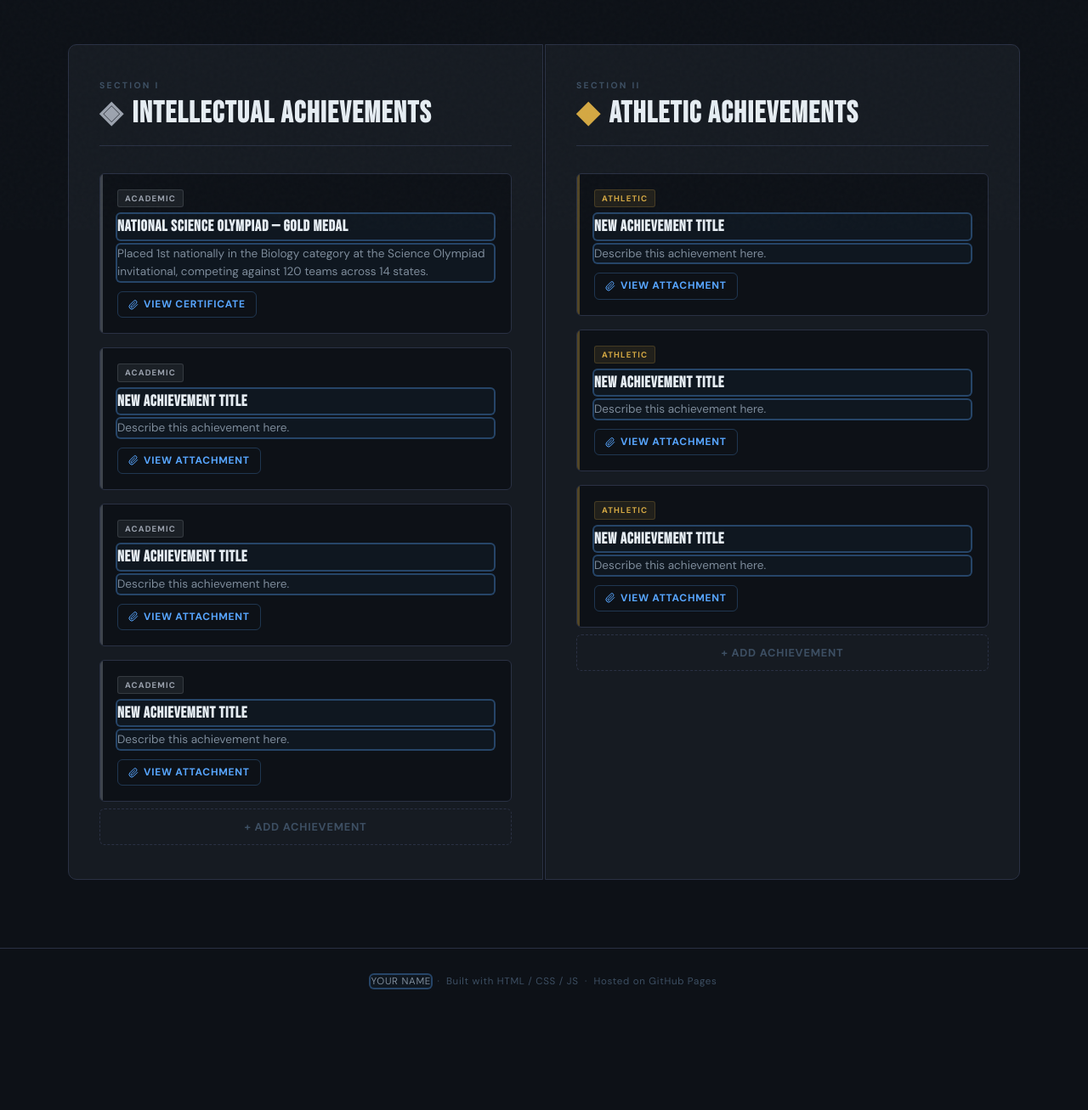
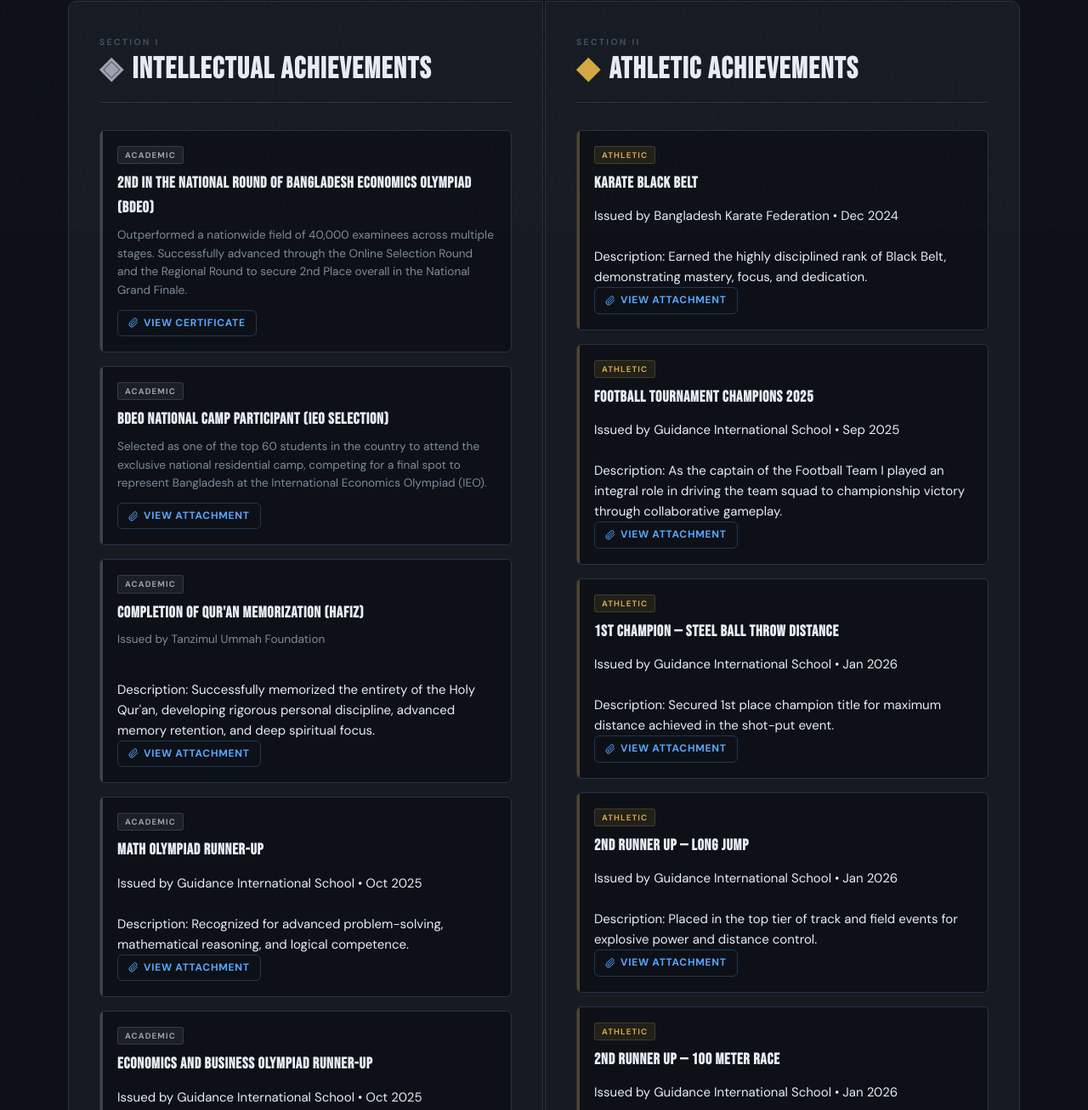
Before and after one commit to shaheerlegend/shaheer-achievments, a plain HTML site: page index.html in a window 1280 px wide. Shown: the part 529-1836 px from the top of the page at 85% size. Before the commit the page ends 1725 px from the top, so only its background shows below. Drawn offline with Linux system fonts and the light colour scheme.

Commit message:
Update index.html

```diff
--- a/index.html
+++ b/index.html
@@ -475,7 +475,7 @@
 
   </style>
 </head>
-<body class="edit-mode">
+<body class="">
 
   <!-- ======================================================
        TOP BAR
@@ -498,7 +498,7 @@
   </header>
 
   <!-- Edit-mode status bar -->
-  <div class="edit-bar visible" id="editBar">
+  <div class="edit-bar" id="editBar">
     <div>
       <strong>✏ Edit Mode Active</strong>
       &nbsp;— click any text to edit it directly.
@@ -517,13 +517,13 @@
     <p class="hero__eyebrow">Personal Portfolio</p>
 
     <!-- ▶ CHANGE YOUR NAME HERE — also editable in Admin edit mode -->
-    <h1 class="hero__name" id="heroName" contenteditable="true" spellcheck="false">shaheer&nbsp; d. hasnain<br><span id="heroSubtitle" contenteditable="true" spellcheck="false">philosopher</span>
+    <h1 class="hero__name" id="heroName" contenteditable="false" spellcheck="false">shaheer&nbsp; d. hasnain<br><span id="heroSubtitle" contenteditable="false" spellcheck="false">philosopher</span>
     </h1>
 
     <hr class="hero__divider">
 
     <!-- ▶ CHANGE YOUR TAGLINE HERE -->
-    <p class="hero__tagline" id="heroTagline" contenteditable="true" spellcheck="false"><span style="color: rgb(245, 245, 245); font-family: -apple-system, BlinkMacSystemFont, &quot;Segoe UI&quot;, Roboto, Helvetica, Arial, sans-serif; font-size: 14px; background-color: rgb(12, 16, 20);">🌿𝐈𝐧 𝐚 𝐰𝐨𝐫𝐥𝐝 𝐰𝐡𝐞𝐫𝐞 𝐲𝐨𝐮 𝐜𝐚𝐧 𝐛𝐞 𝐚𝐧𝐲𝐭𝐡𝐢𝐧𝐠, 𝐁𝐞 𝐤𝐢𝐧𝐝.</span><br style="color: rgb(245, 245, 245); font-family: -apple-system, BlinkMacSystemFont, &quot;Segoe UI&quot;, Roboto, Helvetica, Arial, sans-serif; font-size: 14px; background-color: rgb(12, 16, 20);"><span style="color: rgb(245, 245, 245); font-family: -apple-system, BlinkMacSystemFont, &quot;Segoe UI&quot;, Roboto, Helvetica, Arial, sans-serif; font-size: 14px; background-color: rgb(12, 16, 20);">🌿𝐇𝐞𝐚𝐯𝐞𝐧𝐥𝐲 𝐁𝐥𝐞𝐬𝐬𝐞𝐝.</span><br style="color: rgb(245, 245, 245); font-family: -apple-system, BlinkMacSystemFont, &quot;Segoe UI&quot;, Roboto, Helvetica, Arial, sans-serif; font-size: 14px; background-color: rgb(12, 16, 20);"><span style="color: rgb(245, 245, 245); font-family: -apple-system, BlinkMacSystemFont, &quot;Segoe UI&quot;, Roboto, Helvetica, Arial, sans-serif; font-size: 14px; background-color: rgb(12, 16, 20);">🌿𝐒𝐩𝐞𝐤𝐢𝐧𝐠𝐫.</span></p>
+    <p class="hero__tagline" id="heroTagline" contenteditable="false" spellcheck="false"><span style="color: rgb(245, 245, 245); font-family: -apple-system, BlinkMacSystemFont, &quot;Segoe UI&quot;, Roboto, Helvetica, Arial, sans-serif; font-size: 14px; background-color: rgb(12, 16, 20);">🌿𝐈𝐧 𝐚 𝐰𝐨𝐫𝐥𝐝 𝐰𝐡𝐞𝐫𝐞 𝐲𝐨𝐮 𝐜𝐚𝐧 𝐛𝐞 𝐚𝐧𝐲𝐭𝐡𝐢𝐧𝐠, 𝐁𝐞 𝐤𝐢𝐧𝐝.</span><br style="color: rgb(245, 245, 245); font-family: -apple-system, BlinkMacSystemFont, &quot;Segoe UI&quot;, Roboto, Helvetica, Arial, sans-serif; font-size: 14px; background-color: rgb(12, 16, 20);"><span style="color: rgb(245, 245, 245); font-family: -apple-system, BlinkMacSystemFont, &quot;Segoe UI&quot;, Roboto, Helvetica, Arial, sans-serif; font-size: 14px; background-color: rgb(12, 16, 20);">🌿𝐇𝐞𝐚𝐯𝐞𝐧𝐥𝐲 𝐁𝐥𝐞𝐬𝐬𝐞𝐝.</span><br style="color: rgb(245, 245, 245); font-family: -apple-system, BlinkMacSystemFont, &quot;Segoe UI&quot;, Roboto, Helvetica, Arial, sans-serif; font-size: 14px; background-color: rgb(12, 16, 20);"><span style="color: rgb(245, 245, 245); font-family: -apple-system, BlinkMacSystemFont, &quot;Segoe UI&quot;, Roboto, Helvetica, Arial, sans-serif; font-size: 14px; background-color: rgb(12, 16, 20);">🌿𝐒𝐩𝐞𝐤𝐢𝐧𝐠𝐫.</span></p>
   </section>
 
   <!-- ======================================================
@@ -543,13 +543,9 @@
         <!-- ACHIEVEMENT CARD — duplicate this block to add more -->
         <article class="card" style="opacity: 1; transform: translateY(0px) translateX(0px); transition: opacity 0.5s, transform 0.5s, border-color 0.2s, box-shadow 0.2s;">
           <span class="card__badge">Academic</span>
-          <h3 class="card__title" contenteditable="true" spellcheck="false">
-            National Science Olympiad — Gold Medal
-          </h3>
-          <p class="card__desc" contenteditable="true" spellcheck="false">
-            Placed 1st nationally in the Biology category at the Science Olympiad
-            invitational, competing against 120 teams across 14 states.
-          </p>
+          <h3 class="card__title" contenteditable="false" spellcheck="false">2nd in the National Round of Bangladesh Economics Olympiad (bdeo)</h3>
+          <p class="card__desc" contenteditable="false" spellcheck="false">
+            Outperformed a nationwide field of 40,000 examinees across multiple stages. Successfully advanced through the Online Selection Round and the Regional Round to secure 2nd Place overall in the National Grand Finale.</p>
           <!--
             ▶ TO LINK A FILE: Replace "#" with the path to your file in your
               GitHub repo, e.g. "assets/certificates/science-olympiad.pdf"
@@ -564,38 +560,42 @@
 
 
 
-      <article class="card">
+      <article class="card" style="opacity: 1; transform: translateY(0px) translateX(0px); transition: opacity 0.5s 0.07s, transform 0.5s 0.07s, border-color 0.2s, box-shadow 0.2s;">
           <span class="card__badge">Academic</span>
-          <h3 class="card__title" contenteditable="true" spellcheck="false">
-            New Achievement Title
-          </h3>
-          <p class="card__desc" contenteditable="true" spellcheck="false">
-            Describe this achievement here.
-          </p>
+          <h3 class="card__title" contenteditable="false" spellcheck="false">BDEO National Camp Participant (IEO Selection)</h3>
+          <p class="card__desc" contenteditable="false" spellcheck="false">Selected as one of the top 60 students in the country to attend the exclusive national residential camp, competing for a final spot to represent Bangladesh at the International Economics Olympiad (IEO).</p>
+          <a class="card__attachment" href="#" target="_blank" rel="noopener">
+            <svg viewBox="0 0 24 24"><path d="M21.44 11.05l-9.19 9.19a6 6 0 0 1-8.49-8.49l9.19-9.19a4 4 0 0 1 5.66 5.66l-9.2 9.19a2 2 0 0 1-2.83-2.83l8.49-8.48"></path></svg>
+            View Attachment
+          </a>
+        </article><article class="card" style="opacity: 1; transform: translateY(0px) translateX(0px); transition: opacity 0.5s 0.14s, transform 0.5s 0.14s, border-color 0.2s, box-shadow 0.2s;">
+          <span class="card__badge">Academic</span>
+          <h3 class="card__title" contenteditable="false" spellcheck="false">Completion of Qur'an Memorization (Hafiz)</h3>
+          <p class="card__desc" contenteditable="false" spellcheck="false">Issued by&nbsp;Tanzimul Ummah Foundation<div><br><div>Description: Successfully memorized the entirety of the Holy Qur'an, developing rigorous personal discipline, advanced memory retention, and deep spiritual focus.</div></div></p>
+          <a class="card__attachment" href="#" target="_blank" rel="noopener">
+            <svg viewBox="0 0 24 24"><path d="M21.44 11.05l-9.19 9.19a6 6 0 0 1-8.49-8.49l9.19-9.19a4 4 0 0 1 5.66 5.66l-9.2 9.19a2 2 0 0 1-2.83-2.83l8.49-8.48"></path></svg>
+            View Attachment
+          </a>
+        </article><article class="card" style="opacity: 1; transform: translateY(0px) translateX(0px); transition: opacity 0.5s 0.21s, transform 0.5s 0.21s, border-color 0.2s, box-shadow 0.2s;">
+          <span class="card__badge">Academic</span>
+          <h3 class="card__title" contenteditable="false" spellcheck="false">Math Olympiad Runner-up</h3>
+          <p class="card__desc" contenteditable="false" spellcheck="false"><div>Issued by Guidance International School • Oct 2025</div><div><br></div><div>Description: Recognized for advanced problem-solving, mathematical reasoning, and logical competence.</div></p>
           <a class="card__attachment" href="#" target="_blank" rel="noopener">
             <svg viewBox="0 0 24 24"><path d="M21.44 11.05l-9.19 9.19a6 6 0 0 1-8.49-8.49l9.19-9.19a4 4 0 0 1 5.66 5.66l-9.2 9.19a2 2 0 0 1-2.83-2.83l8.49-8.48"></path></svg>
             View Attachment
           </a>
         </article><article class="card">
           <span class="card__badge">Academic</span>
-          <h3 class="card__title" contenteditable="true" spellcheck="false">
-            New Achievement Title
-          </h3>
-          <p class="card__desc" contenteditable="true" spellcheck="false">
-            Describe this achievement here.
-          </p>
+          <h3 class="card__title" contenteditable="false" spellcheck="false">Economics and Business Olympiad Runner-up</h3>
+          <p class="card__desc" contenteditable="false" spellcheck="false"><div>Issued by Guidance International School • Oct 2025</div><div><br></div><div>Description: Awarded Runner-up position for demonstrating exceptional academic knowledge in commerce and business disciplines.</div></p>
           <a class="card__attachment" href="#" target="_blank" rel="noopener">
             <svg viewBox="0 0 24 24"><path d="M21.44 11.05l-9.19 9.19a6 6 0 0 1-8.49-8.49l9.19-9.19a4 4 0 0 1 5.66 5.66l-9.2 9.19a2 2 0 0 1-2.83-2.83l8.49-8.48"></path></svg>
             View Attachment
           </a>
         </article><article class="card">
           <span class="card__badge">Academic</span>
-          <h3 class="card__title" contenteditable="true" spellcheck="false">
-            New Achievement Title
-          </h3>
-          <p class="card__desc" contenteditable="true" spellcheck="false">
-            Describe this achievement here.
-          </p>
+          <h3 class="card__title" contenteditable="false" spellcheck="false">Science Project 2nd Runner-up</h3>
+          <p class="card__desc" contenteditable="false" spellcheck="false"><div>Issued by Guidance International School • Oct 2025</div><div><br></div><div>Description: Secured podium placement for innovative project design and practical scientific analysis.</div></p>
           <a class="card__attachment" href="#" target="_blank" rel="noopener">
             <svg viewBox="0 0 24 24"><path d="M21.44 11.05l-9.19 9.19a6 6 0 0 1-8.49-8.49l9.19-9.19a4 4 0 0 1 5.66 5.66l-9.2 9.19a2 2 0 0 1-2.83-2.83l8.49-8.48"></path></svg>
             View Attachment
@@ -619,38 +619,50 @@
       <div class="achievements" id="athletic-list">
 
 
-      <article class="card">
+      <article class="card" style="opacity: 1; transform: translateY(0px) translateX(0px); transition: opacity 0.5s 0.28s, transform 0.5s 0.28s, border-color 0.2s, box-shadow 0.2s;">
           <span class="card__badge">Athletic</span>
-          <h3 class="card__title" contenteditable="true" spellcheck="false">
-            New Achievement Title
-          </h3>
-          <p class="card__desc" contenteditable="true" spellcheck="false">
-            Describe this achievement here.
-          </p>
+          <h3 class="card__title" contenteditable="false" spellcheck="false">Karate Black Belt</h3>
+          <p class="card__desc" contenteditable="false" spellcheck="false"><div>Issued by Bangladesh Karate Federation • Dec 2024</div><div><br></div><div>Description: Earned the highly disciplined rank of Black Belt, demonstrating mastery, focus, and dedication.</div></p>
+          <a class="card__attachment" href="#" target="_blank" rel="noopener">
+            <svg viewBox="0 0 24 24"><path d="M21.44 11.05l-9.19 9.19a6 6 0 0 1-8.49-8.49l9.19-9.19a4 4 0 0 1 5.66 5.66l-9.2 9.19a2 2 0 0 1-2.83-2.83l8.49-8.48"></path></svg>
+            View Attachment
+          </a>
+        </article><article class="card" style="opacity: 1; transform: translateY(0px) translateX(0px); transition: opacity 0.5s 0.35s, transform 0.5s 0.35s, border-color 0.2s, box-shadow 0.2s;">
+          <span class="card__badge">Athletic</span>
+          <h3 class="card__title" contenteditable="false" spellcheck="false">Football Tournament Champions 2025&nbsp;</h3>
+          <p class="card__desc" contenteditable="false" spellcheck="false"><div>Issued by Guidance International School • Sep 2025</div><div><br></div><div>Description: As the captain of the Football Team I played an integral role in driving the team squad to championship victory through collaborative gameplay.</div></p>
+          <a class="card__attachment" href="#" target="_blank" rel="noopener">
+            <svg viewBox="0 0 24 24"><path d="M21.44 11.05l-9.19 9.19a6 6 0 0 1-8.49-8.49l9.19-9.19a4 4 0 0 1 5.66 5.66l-9.2 9.19a2 2 0 0 1-2.83-2.83l8.49-8.48"></path></svg>
+            View Attachment
+          </a>
+        </article><article class="card" style="opacity: 1; transform: translateY(0px) translateX(0px); transition: opacity 0.5s 0.42s, transform 0.5s 0.42s, border-color 0.2s, box-shadow 0.2s;">
+          <span class="card__badge">Athletic</span>
+          <h3 class="card__title" contenteditable="false" spellcheck="false">1st Champion — Steel Ball Throw Distance</h3>
+          <p class="card__desc" contenteditable="false" spellcheck="false"><div>Issued by Guidance International School • Jan 2026</div><div><br></div><div>Description: Secured 1st place champion title for maximum distance achieved in the shot-put event.</div></p>
           <a class="card__attachment" href="#" target="_blank" rel="noopener">
             <svg viewBox="0 0 24 24"><path d="M21.44 11.05l-9.19 9.19a6 6 0 0 1-8.49-8.49l9.19-9.19a4 4 0 0 1 5.66 5.66l-9.2 9.19a2 2 0 0 1-2.83-2.83l8.49-8.48"></path></svg>
             View Attachment
           </a>
         </article><article class="card">
           <span class="card__badge">Athletic</span>
-          <h3 class="card__title" contenteditable="true" spellcheck="false">
-            New Achievement Title
-          </h3>
-          <p class="card__desc" contenteditable="true" spellcheck="false">
-            Describe this achievement here.
-          </p>
+          <h3 class="card__title" contenteditable="false" spellcheck="false">2nd Runner up — Long Jump</h3>
+          <p class="card__desc" contenteditable="false" spellcheck="false"><div>Issued by Guidance International School • Jan 2026</div><div><br></div><div>Description: Placed in the top tier of track and field events for explosive power and distance control.</div></p>
           <a class="card__attachment" href="#" target="_blank" rel="noopener">
             <svg viewBox="0 0 24 24"><path d="M21.44 11.05l-9.19 9.19a6 6 0 0 1-8.49-8.49l9.19-9.19a4 4 0 0 1 5.66 5.66l-9.2 9.19a2 2 0 0 1-2.83-2.83l8.49-8.48"></path></svg>
             View Attachment
           </a>
         </article><article class="card">
           <span class="card__badge">Athletic</span>
-          <h3 class="card__title" contenteditable="true" spellcheck="false">
-            New Achievement Title
-          </h3>
-          <p class="card__desc" contenteditable="true" spellcheck="false">
-            Describe this achievement here.
-          </p>
+          <h3 class="card__title" contenteditable="false" spellcheck="false">2nd Runner up — 100 Meter Race</h3>
+          <p class="card__desc" contenteditable="false" spellcheck="false"><div>Issued by Guidance International School • Jan 2026</div><div><br></div><div>Description: Achieved individual placement in the maximum velocity 100-meter athletic dash event.</div></p>
+          <a class="card__attachment" href="#" target="_blank" rel="noopener">
+            <svg viewBox="0 0 24 24"><path d="M21.44 11.05l-9.19 9.19a6 6 0 0 1-8.49-8.49l9.19-9.19a4 4 0 0 1 5.66 5.66l-9.2 9.19a2 2 0 0 1-2.83-2.83l8.49-8.48"></path></svg>
+            View Attachment
+          </a>
+        </article><article class="card">
+          <span class="card__badge">Athletic</span>
+          <h3 class="card__title" contenteditable="false" spellcheck="false">2nd Runner up — Relay Race</h3>
+          <p class="card__desc" contenteditable="false" spellcheck="false"><div>Issued by Guidance International School • Jan 2026</div><div><br></div><div>Description: Earned podium placement in the sprint relay, highlighting exceptional teamwork, coordination, and speed.</div></p>
           <a class="card__attachment" href="#" target="_blank" rel="noopener">
             <svg viewBox="0 0 24 24"><path d="M21.44 11.05l-9.19 9.19a6 6 0 0 1-8.49-8.49l9.19-9.19a4 4 0 0 1 5.66 5.66l-9.2 9.19a2 2 0 0 1-2.83-2.83l8.49-8.48"></path></svg>
             View Attachment
@@ -668,7 +680,7 @@
        FOOTER
   ====================================================== -->
   <footer>
-    <span id="footerName" contenteditable="true" spellcheck="false">YOUR NAME</span>
+    <span id="footerName" contenteditable="false" spellcheck="false">YOUR NAME</span>
     &nbsp;·&nbsp; Built with HTML / CSS / JS &nbsp;·&nbsp; Hosted on GitHub Pages
   </footer>
 
@@ -823,4 +835,5 @@
 
 
 
+
 </body></html>
```
